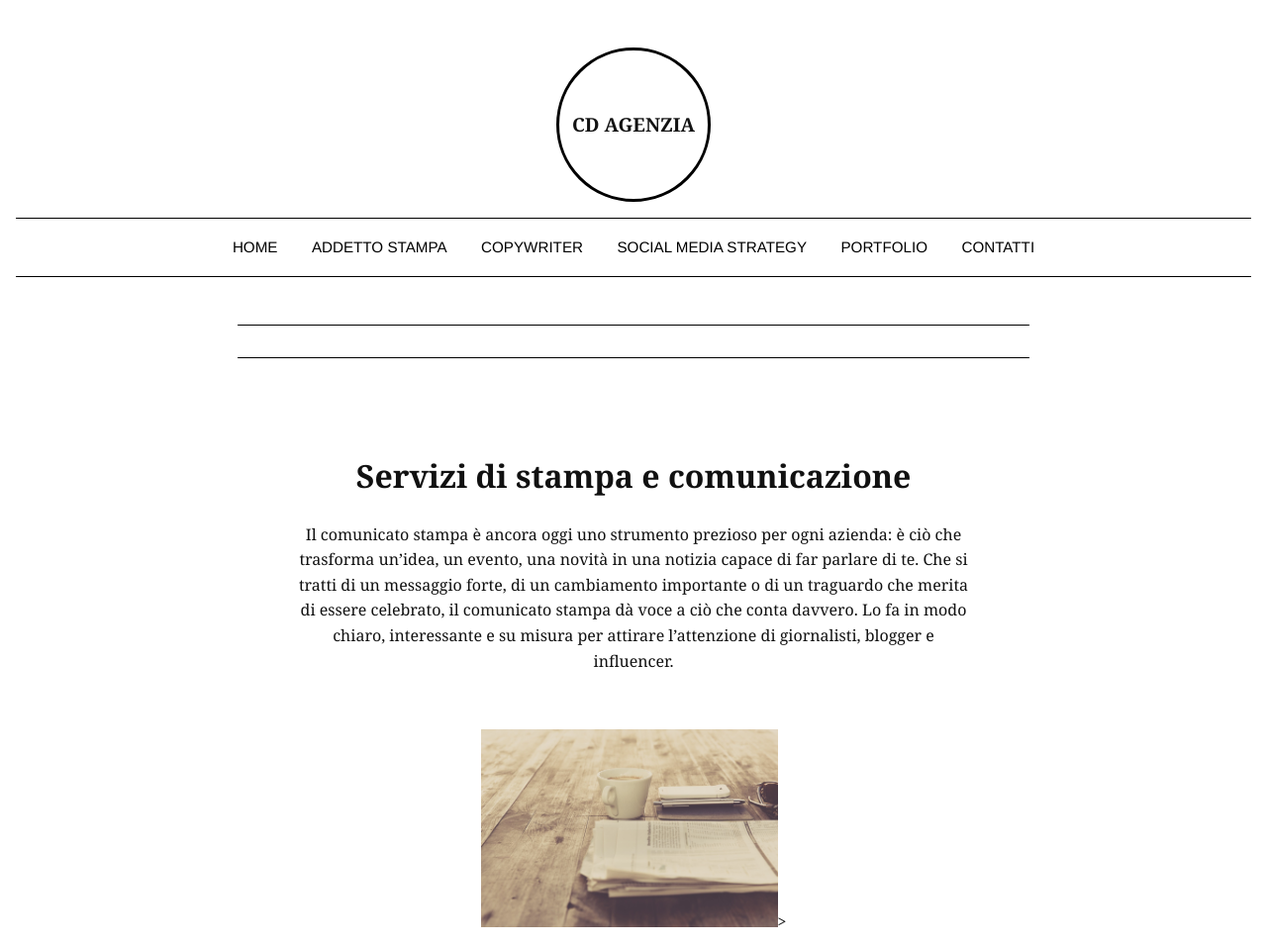
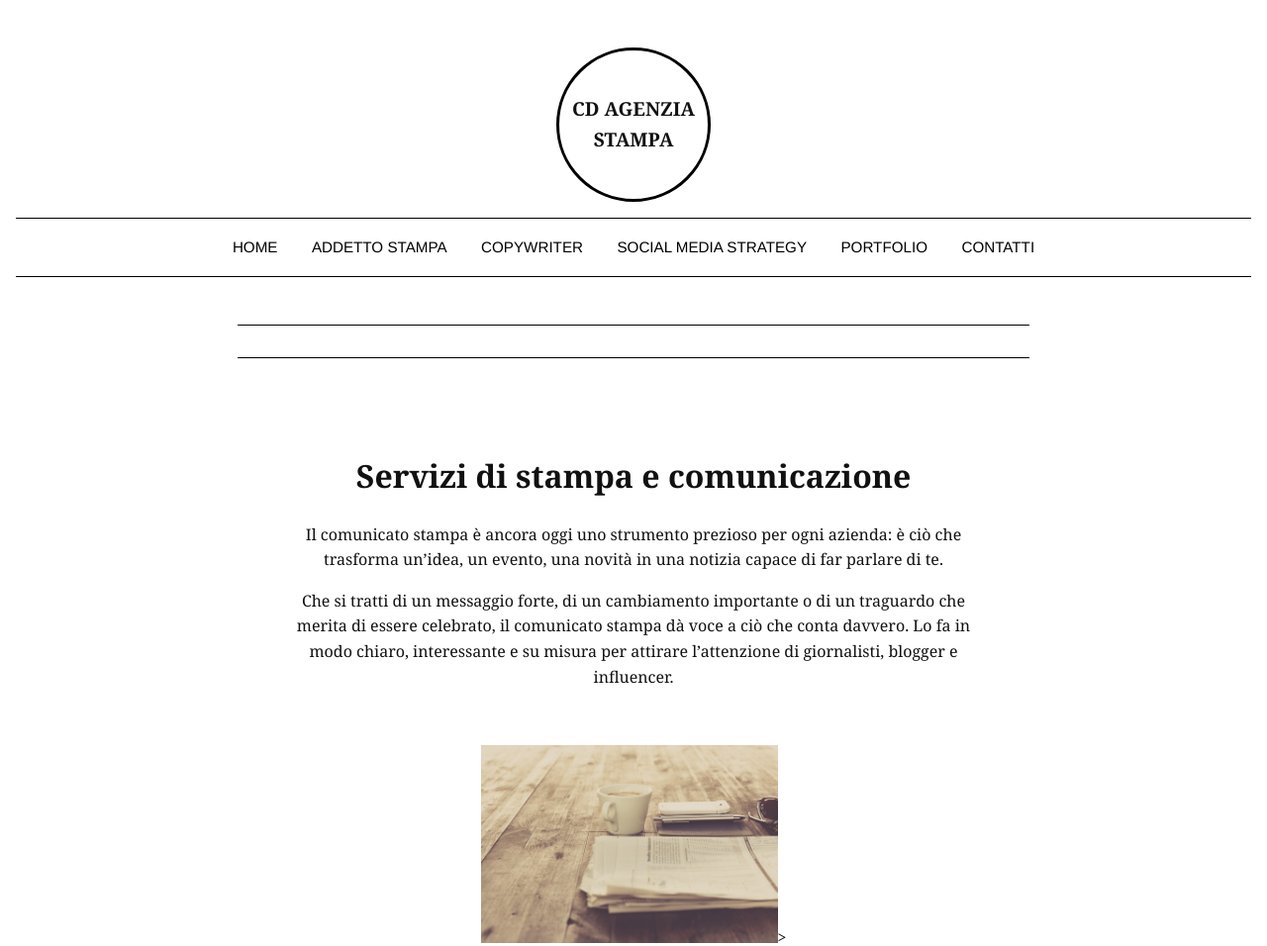
Before and after one commit to cett93/cettydangelocopywriter, a plain HTML site: page addetto-stampa.html in a window 1280 px wide. Shown: the top 956 px of the page at 99% size. Drawn offline with Linux system fonts and the light colour scheme.

Commit message:
Update addetto-stampa.html

```diff
--- a/addetto-stampa.html
+++ b/addetto-stampa.html
@@ -22,7 +22,7 @@
 </head>
 <body>
 <header>
-<div class="logo-circle">CD Agenzia </div>
+<div class="logo-circle">CD Agenzia Stampa </div>
 <nav>
 <a href="index.html">Home</a>
 <a href="addetto-stampa.html">Addetto Stampa</a>
@@ -38,9 +38,9 @@
 <main>
   <div style="text-align: center; padding: 40px; line-height: 1.6;">
 <h1>Servizi di stampa e comunicazione</h1>
-<p>Il comunicato stampa è ancora oggi uno strumento prezioso per ogni azienda: è ciò che trasforma un’idea, un evento, una novità in una notizia capace di far parlare di te.
+<p>Il comunicato stampa è ancora oggi uno strumento prezioso per ogni azienda: è ciò che trasforma un’idea, un evento, una novità in una notizia capace di far parlare di te.</p>
 
-Che si tratti di un messaggio forte, di un cambiamento importante o di un traguardo che merita di essere celebrato, il comunicato stampa dà voce a ciò che conta davvero.
+<p>Che si tratti di un messaggio forte, di un cambiamento importante o di un traguardo che merita di essere celebrato, il comunicato stampa dà voce a ciò che conta davvero.
 Lo fa in modo chiaro, interessante e su misura per attirare l’attenzione di giornalisti, blogger e influencer.</p>
 </div>
     <img src="newspaper.jpg" alt="Addetto stampa Sicilia" width="300">>
```
